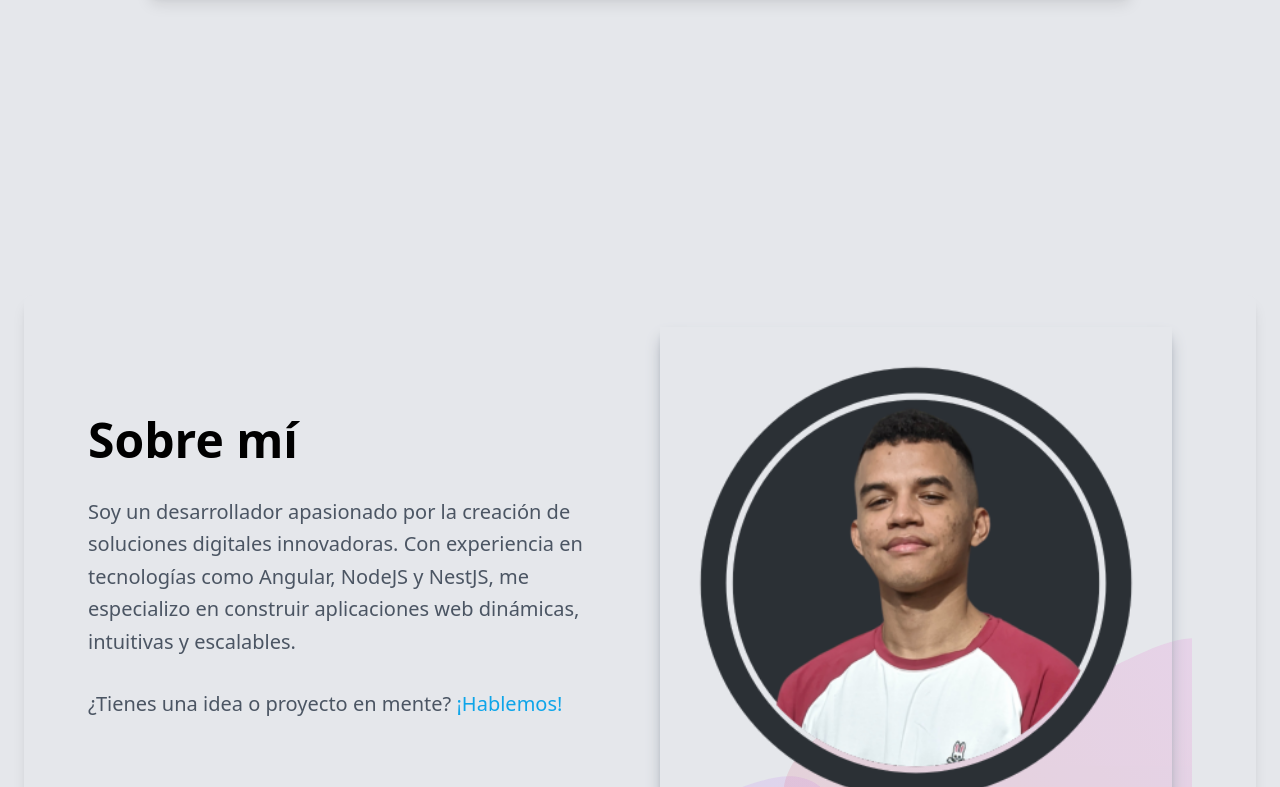
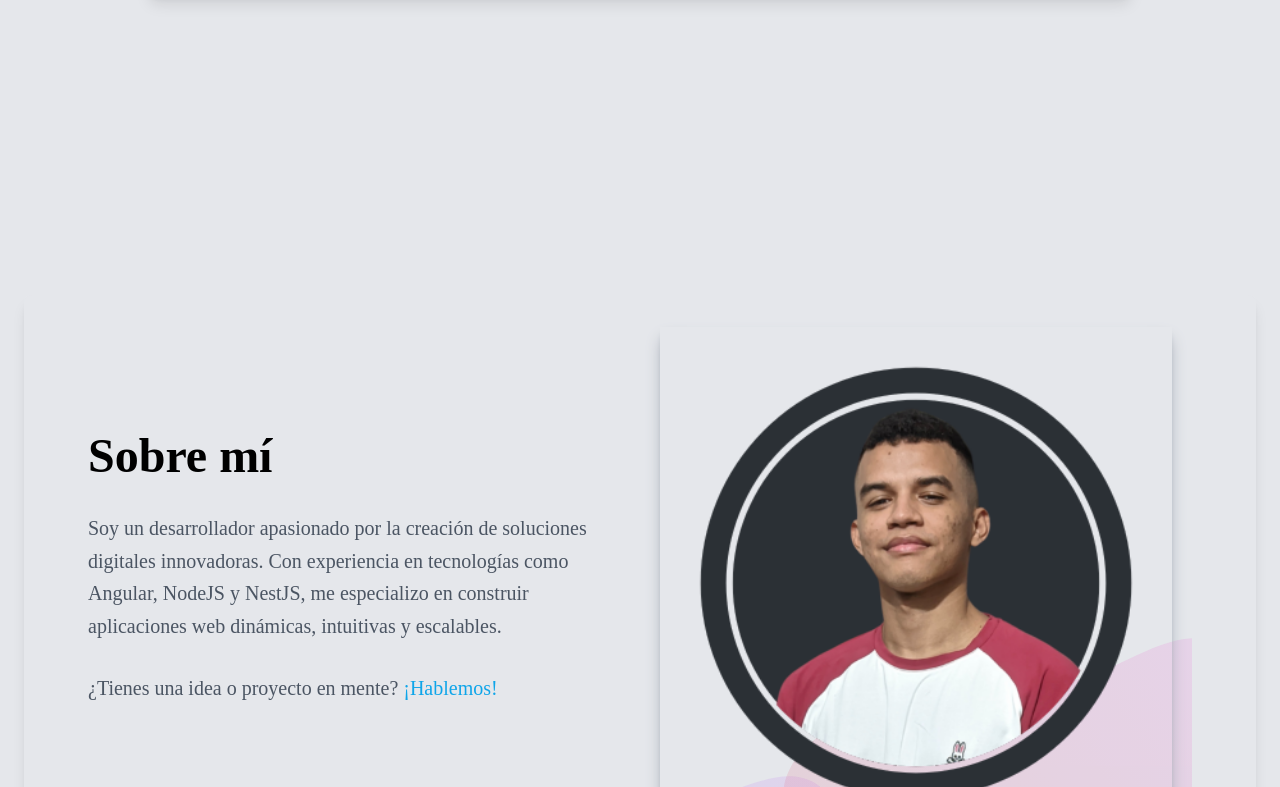
Before and after one commit to andresbena04/Portafolio-V2, an Astro site: page / in a window 1280 px wide. Shown: the part 505-1292 px from the top of the page. Built offline with nearby package versions, Linux system fonts and the light colour scheme; Astro itself is replaced by a stand-in of ours; what @midudev/tailwind-animations would draw is missing.

Commit message:
feat: Add VT323 font

```diff
--- a/src/styles/global.css
+++ b/src/styles/global.css
@@ -6,24 +6,15 @@
     --color-primary: #1E3A8A;
     --color-primary-light: #60A5FA;
 }
-/* @layer {
-    ::-webkit-scrollbar {
-      width: 8px;
-    }
-
-    ::-webkit-scrollbar-track {
-      background-color: #1F2937;
-      border: 1px solid black;
-      border-radius: 3px;
-    }
-
-    ::-webkit-scrollbar-thumb {
-      background-color: #1E3A8A;
-      border: 1px solid black;
-      border-radius: 3px;
-    }
-
-    ::-webkit-scrollbar-thumb:hover {
-      background-color: #1E3A8A;
-    }
-  } */
+@font-face {
+  font-family: 'VT323', sans-serif;
+  src: url('/fonts/VT323-Regular.woff2') format('woff2');
+  font-weight: 400;
+  font-display: swap;
+}
+html {
+  font-family: 'VT323', var(--font-fallback);
+  -webkit-font-smoothing: antialiased;
+  -moz-osx-font-smoothing: grayscale;
+  text-rendering: optimizeLegibility;
+}
```
Also changed, not shown: public/fonts/VT323-Regular.woff2 (added).
